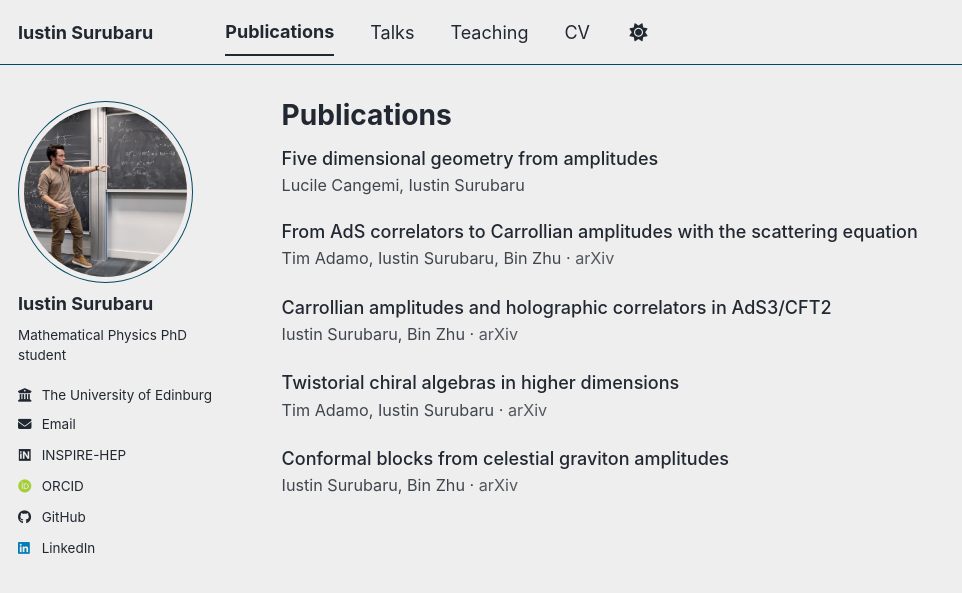
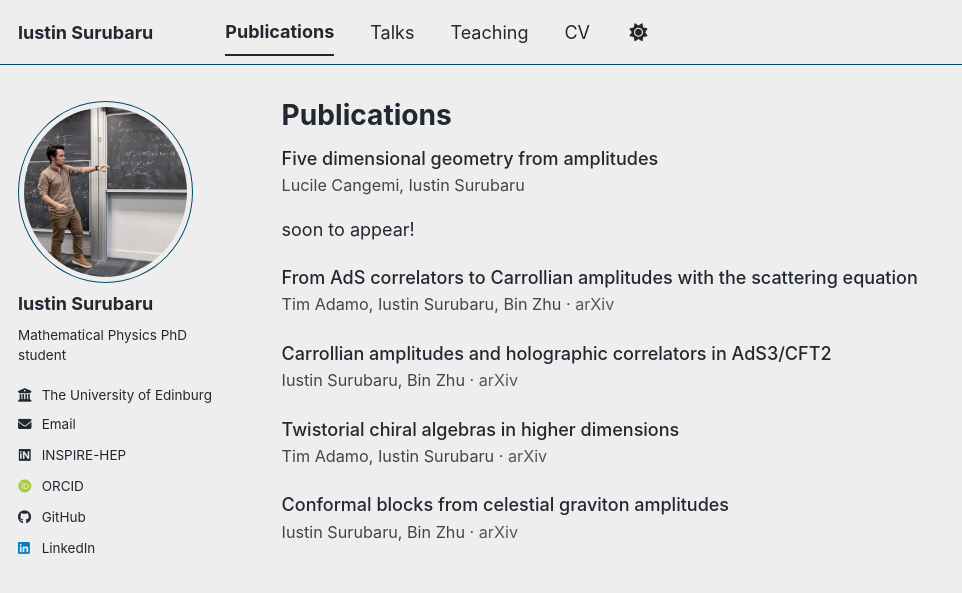
Before and after one commit to IustinS2/IustinS2.github.io, a Jekyll site: the page built from _pages/publications.html, in a window 1280 px wide. Shown: the top 593 px of the page, without its empty margins (0-962 px from the left). Built offline with Jekyll 4.4.1, drawn with Linux system fonts in a browser that asks for light colours; some web fonts are replaced; a script bundle is joined from its source files by our own code; library files that are not in the unit come from our copies.

Commit message:
Update archive-single.html

```diff
--- a/_includes/archive-single.html
+++ b/_includes/archive-single.html
@@ -39,6 +39,9 @@
     {% if post.paperurl %} · <a href="{{ post.paperurl }}">arXiv</a>{% endif %}
   </p>
 {% endif %}
+    {% if post.note %}
+  <p class="publication-note">{{ post.note }}</p>
+{% endif %}
 
     {% if post.read_time %}
       <p class="page__meta"><i class="fa fa-clock" aria-hidden="true"></i> {% include read-time.html %}</p>
```
